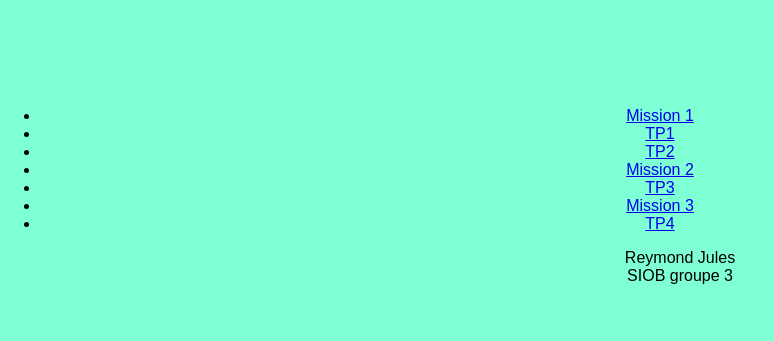
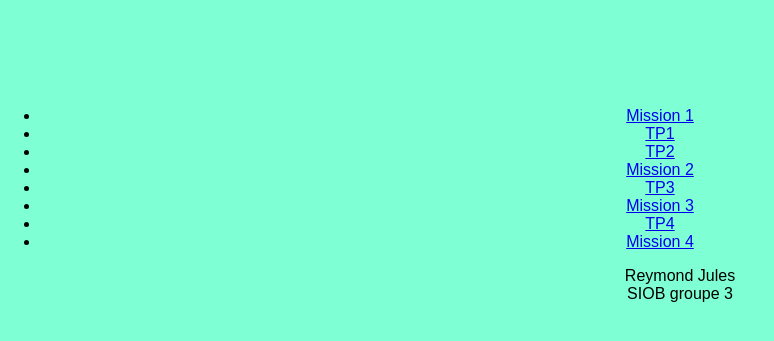
Before and after one commit to Jules-005/jules.reymond, a plain HTML site: page index.html in a window 1280 px wide. Shown: the part 79-420 px from the top of the page, without its empty margins (0-774 px from the left). Drawn offline with Linux system fonts and the light colour scheme; files that its build step writes are made by us from their sources.

Commit message:
Add files via upload

```diff
--- a/index.html
+++ b/index.html
@@ -3,7 +3,7 @@
 <head>
     <meta charset="UTF-8">
     <meta name="viewport" content="width=device-width, initial-scale=1.0">
-    <title>projet web</title>
+    <title>Portofolio</title>
     <link href="https://fonts.googleapis.com/css2?family=Roboto:wght@300;400;500;700&display=swap" rel="stylesheet">
     <link rel="stylesheet" href="style.css">
 
@@ -19,6 +19,7 @@
         <li class="encadrer"><a href="tp3/formulaire.html">TP3</a></li>
         <li class="encadrer"><a href="mission3/index.html">Mission 3</a></li>
         <li class="encadrer"><a href="tp4/index.html">TP4</a></li>
+        <li class="encadrer"><a href="mission4/index.html">Mission 4</a></li>
     </ul>
     <footer>
         <ul>
@@ -29,3 +30,7 @@
 
 </body>
 </html>
+<!--
+git config --global user.email "julesreymond.jr@gmail.com"
+git config --global user.name "Reymond"
+-->
```
